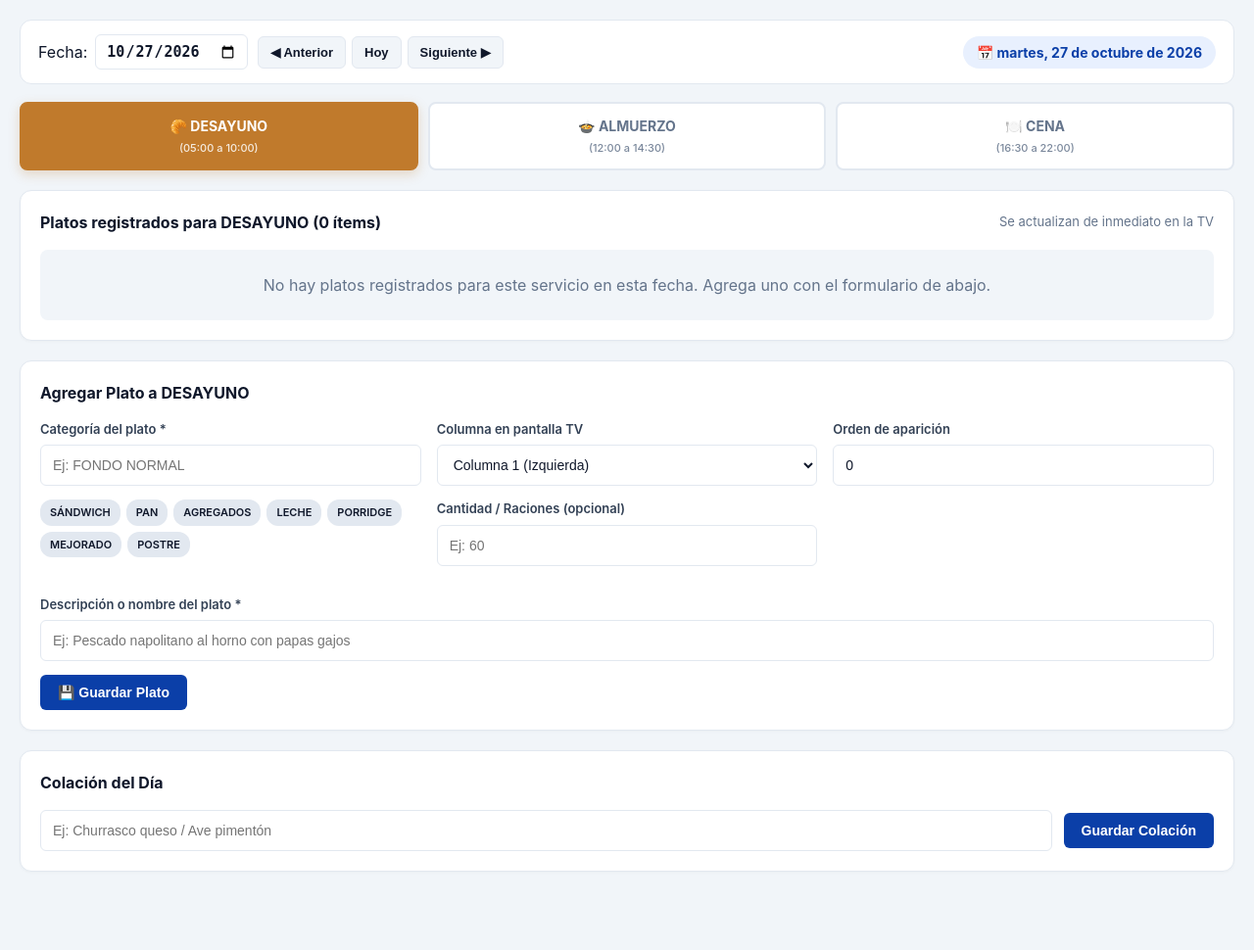
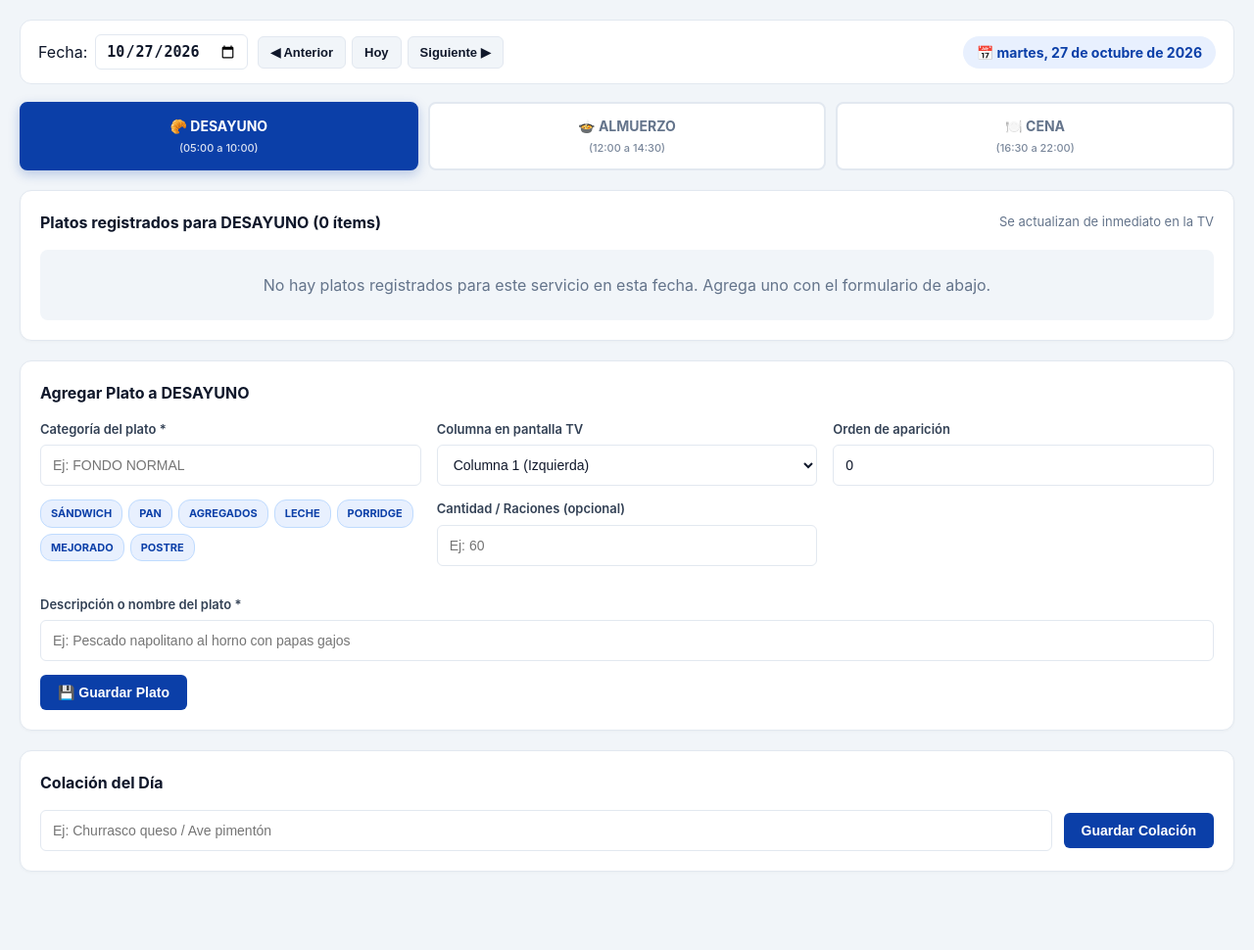
Before and after one commit to SangreL1/minuta-casino-tv, a Django app: page /panel/?fecha=2026-10-27&servicio=desayuno in a window 1280 px wide. Shown: the part 134-1104 px from the top of the page at 98% size. Run offline with Django 5.2, Linux system fonts and the light colour scheme; the visitor is signed in with stand-in values (Sample User, id 1); data comes from the database, SQL or seed files in the repository; data that the repository does not hold is empty.

Commit message:
Unificar paleta de colores de todos los servicios al azul claro de alta visibilidad

```diff
--- a/minuta/management/commands/cargar_datos_iniciales.py
+++ b/minuta/management/commands/cargar_datos_iniciales.py
@@ -25,7 +25,7 @@ class Command(BaseCommand):
                 "nombre": "DESAYUNO",
                 "desde": time(5, 0),
                 "hasta": time(10, 0),
-                "color_franja": "#C07A2C",
+                "color_franja": "#0B3FA8",
                 "orden": 1
             },
             {
@@ -41,7 +41,7 @@ class Command(BaseCommand):
                 "nombre": "CENA",
                 "desde": time(16, 30),
                 "hasta": time(22, 0),
-                "color_franja": "#2E7D5B",
+                "color_franja": "#0B3FA8",
                 "orden": 3
             },
         ]
--- a/minuta/views.py
+++ b/minuta/views.py
@@ -147,7 +147,9 @@ def api_tv_data(request):
 
     serv_cfg = ConfiguracionServicio.objects.filter(codigo=s_cod).first()
     nombre_servicio = serv_cfg.nombre if serv_cfg else s_cod.upper()
-    color_franja = serv_cfg.color_franja if serv_cfg else "#0B3FA8"
+    color_franja = serv_cfg.color_franja if (serv_cfg and serv_cfg.color_franja) else "#0B3FA8"
+    if color_franja in ("#C07A2C", "#2E7D5B"):
+        color_franja = "#0B3FA8"
     horario_texto = f"{serv_cfg.desde.strftime('%H:%M')} a {serv_cfg.hasta.strftime('%H:%M')} hrs" if serv_cfg else ""
 
     # Buscar minuta para la fecha
@@ -186,12 +188,15 @@ def api_tv_data(request):
     servicios_list = []
     for s in ConfiguracionServicio.objects.all().order_by('orden'):
         es_activo = (s.codigo == s_cod)
+        color_card = s.color_franja if s.color_franja else "#0B3FA8"
+        if color_card in ("#C07A2C", "#2E7D5B"):
+            color_card = "#0B3FA8"
         servicios_list.append({
             'codigo': s.codigo,
             'nombre': s.nombre,
             'desde': s.desde.strftime('%H:%M'),
             'hasta': s.hasta.strftime('%H:%M'),
-            'color': s.color_franja,
+            'color': color_card,
             'es_activo': es_activo
         })
 
--- a/templates/admin/panel.html
+++ b/templates/admin/panel.html
@@ -9,9 +9,9 @@
       --primary: #0B3FA8;
       --primary-dark: #072B75;
       --primary-light: #E8F0FE;
-      --desayuno: #C07A2C;
+      --desayuno: #0B3FA8;
       --almuerzo: #0B3FA8;
-      --cena: #2E7D5B;
+      --cena: #0B3FA8;
       --bg: #F1F5F9;
       --card-bg: #FFFFFF;
       --text: #0F172A;
@@ -292,23 +292,13 @@
       font-weight: 500;
       opacity: 0.85;
     }
-    .service-pill-btn.active-desayuno {
-      background: var(--desayuno);
+    .service-pill-btn.active-desayuno,
+    .service-pill-btn.active-almuerzo,
+    .service-pill-btn.active-cena {
+      background: var(--primary);
       color: #FFFFFF;
-      border-color: var(--desayuno);
-      box-shadow: 0 4px 12px rgba(192, 122, 44, 0.25);
-    }
-    .service-pill-btn.active-almuerzo {
-      background: var(--almuerzo);
-      color: #FFFFFF;
-      border-color: var(--almuerzo);
+      border-color: var(--primary);
       box-shadow: 0 4px 12px rgba(11, 63, 168, 0.25);
-    }
-    .service-pill-btn.active-cena {
-      background: var(--cena);
-      color: #FFFFFF;
-      border-color: var(--cena);
-      box-shadow: 0 4px 12px rgba(46, 125, 91, 0.25);
     }
 
     /* TABLA DE ITEMS (DESKTOP) */
@@ -424,16 +414,18 @@
       margin-top: 8px;
     }
     .chip {
-      background: #E2E8F0;
+      background: #E8F0FE;
+      color: #0B3FA8;
+      border: 1px solid #BFDBFE;
       font-size: 11px;
-      font-weight: 600;
+      font-weight: 700;
       padding: 5px 10px;
       border-radius: 12px;
       cursor: pointer;
       user-select: none;
       transition: all 0.15s;
     }
-    .chip:hover { background: #CBD5E1; color: var(--primary); }
+    .chip:hover { background: #0B3FA8; color: #FFFFFF; border-color: #0B3FA8; }
 
     .btn-primary {
       background: var(--primary);
```
Also changed, not shown: minuta/migrations/0002_unificar_colores_servicios.py (added).
